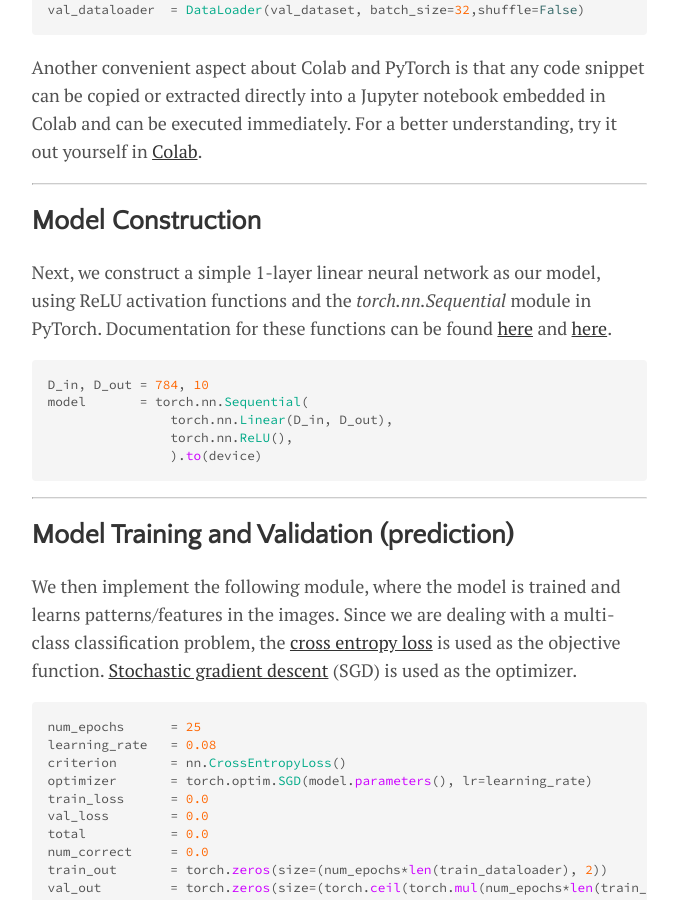
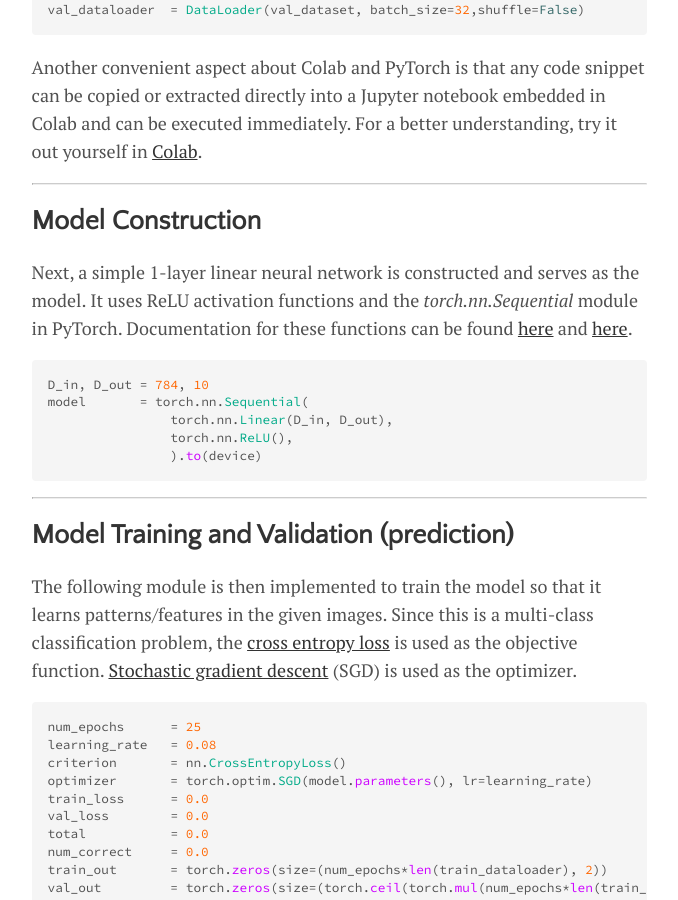
Before and after one commit to CheeGY/cheegy.github.io, a Jekyll site: the page built from _posts/2020-12-31-PyTorchColab.md, in a window 1280 px wide and 900 px high, scrolled down 3468 px. Shown: the whole window, without its empty margins (301-979 px from the left). Built offline with Jekyll 4.4.1, drawn with Linux system fonts in a browser that asks for light colours.

Commit message:
Update 2020-12-31-PyTorchColab.md

````diff
--- a/_posts/2020-12-31-PyTorchColab.md
+++ b/_posts/2020-12-31-PyTorchColab.md
@@ -81,7 +81,7 @@ Another convenient aspect about Colab and PyTorch is that any code snippet can b
 ----
 
 ## Model Construction
-Next, we construct a simple 1-layer linear neural network as our model, using ReLU activation functions and the *torch.nn.Sequential* module in PyTorch. Documentation for these functions can be found [here](https://pytorch.org/docs/stable/generated/torch.nn.ReLU.html) and [here](https://pytorch.org/docs/stable/generated/torch.nn.Sequential.html).
+Next, a simple 1-layer linear neural network is constructed and serves as the model. It uses ReLU activation functions and the *torch.nn.Sequential* module in PyTorch. Documentation for these functions can be found [here](https://pytorch.org/docs/stable/generated/torch.nn.ReLU.html) and [here](https://pytorch.org/docs/stable/generated/torch.nn.Sequential.html).
 
 ```python
 D_in, D_out = 784, 10
@@ -94,7 +94,7 @@ model       = torch.nn.Sequential(
 ---
 
 ## Model Training and Validation (prediction)
-We then implement the following module, where the model is trained and learns patterns/features in the images. Since we are dealing with a multi-class classification problem, the [cross entropy loss](https://pytorch.org/docs/stable/generated/torch.nn.CrossEntropyLoss.html) is used as the objective function. [Stochastic gradient descent](https://pytorch.org/docs/stable/optim.html?highlight=sgd%20optim#torch.optim.SGD) (SGD) is used as the optimizer.
+The following module is then implemented to train the model so that it learns patterns/features in the given images. Since this is a multi-class classification problem, the [cross entropy loss](https://pytorch.org/docs/stable/generated/torch.nn.CrossEntropyLoss.html) is used as the objective function. [Stochastic gradient descent](https://pytorch.org/docs/stable/optim.html?highlight=sgd%20optim#torch.optim.SGD) (SGD) is used as the optimizer.
 
 ```python
 num_epochs      = 25
````
